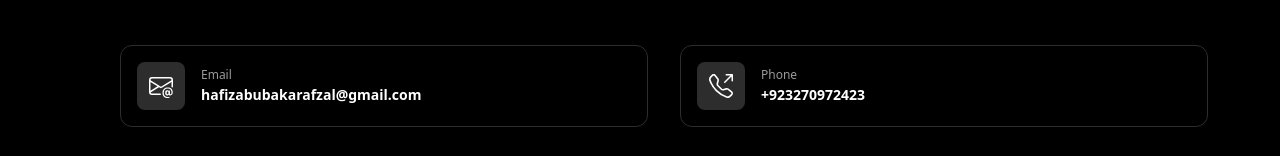
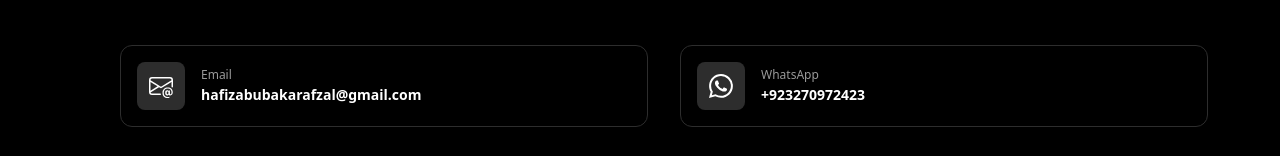
Before and after one commit to abubkar-afzal/my-portfolio, a Next.js app: page /Components/getintouch in a window 1280 px wide. Shown: the part 171-327 px from the top of the page. Built offline with nearby package versions, Linux system fonts and the light colour scheme.

Commit message:
whatsapp

```diff
--- a/package.json
+++ b/package.json
@@ -12,6 +12,7 @@
   "dependencies": {
     "@babylonjs/core": "^8.52.0",
     "@babylonjs/loaders": "^8.52.0",
+    "@emailjs/browser": "^4.4.1",
     "framer-motion": "^12.23.26",
     "next": "16.0.10",
     "react": "19.2.0",
--- a/pages/Components/getintouch.tsx
+++ b/pages/Components/getintouch.tsx
@@ -1,6 +1,6 @@
 import Link from "next/link";
 import React, { useState } from "react";
-import { BsEnvelopeAt, BsTelephoneOutbound, BsPerson, BsChatDots, BsCardText } from "react-icons/bs";
+import { BsEnvelopeAt, BsTelephoneOutbound, BsPerson, BsChatDots, BsCardText, BsWhatsapp } from "react-icons/bs";
 
 const GetInTouch = () => {
   const [formData, setFormData] = useState({
@@ -49,12 +49,12 @@ const GetInTouch = () => {
             </div>
           </Link>
 
-          <Link href="tel:+923270972423" className="group text-(--white) flex items-center space-x-4 m-2 p-4 border border-(--gray) rounded-xl hover:border-(--green) transition-all duration-500 flex-1">
+          <Link href="https://wa.me/923270972423" className="group text-(--white) flex items-center space-x-4 m-2 p-4 border border-(--gray) rounded-xl hover:border-(--green) transition-all duration-500 flex-1">
             <div className="bg-(--gray) p-3 rounded-lg group-hover:bg-(--green) group-hover:text-(--black) transition-all">
-              <BsTelephoneOutbound size={24} />
+              <BsWhatsapp size={24} />
             </div>
             <div>
-              <div className="font-thin text-[12px] opacity-60">Phone</div>
+              <div className="font-thin text-[12px] opacity-60">WhatsApp</div>
               <div className="font-black text-[14px]">+923270972423</div>
             </div>
           </Link>
```
Also changed, not shown: 1 other file (tests, documents, lock files or other folders).
